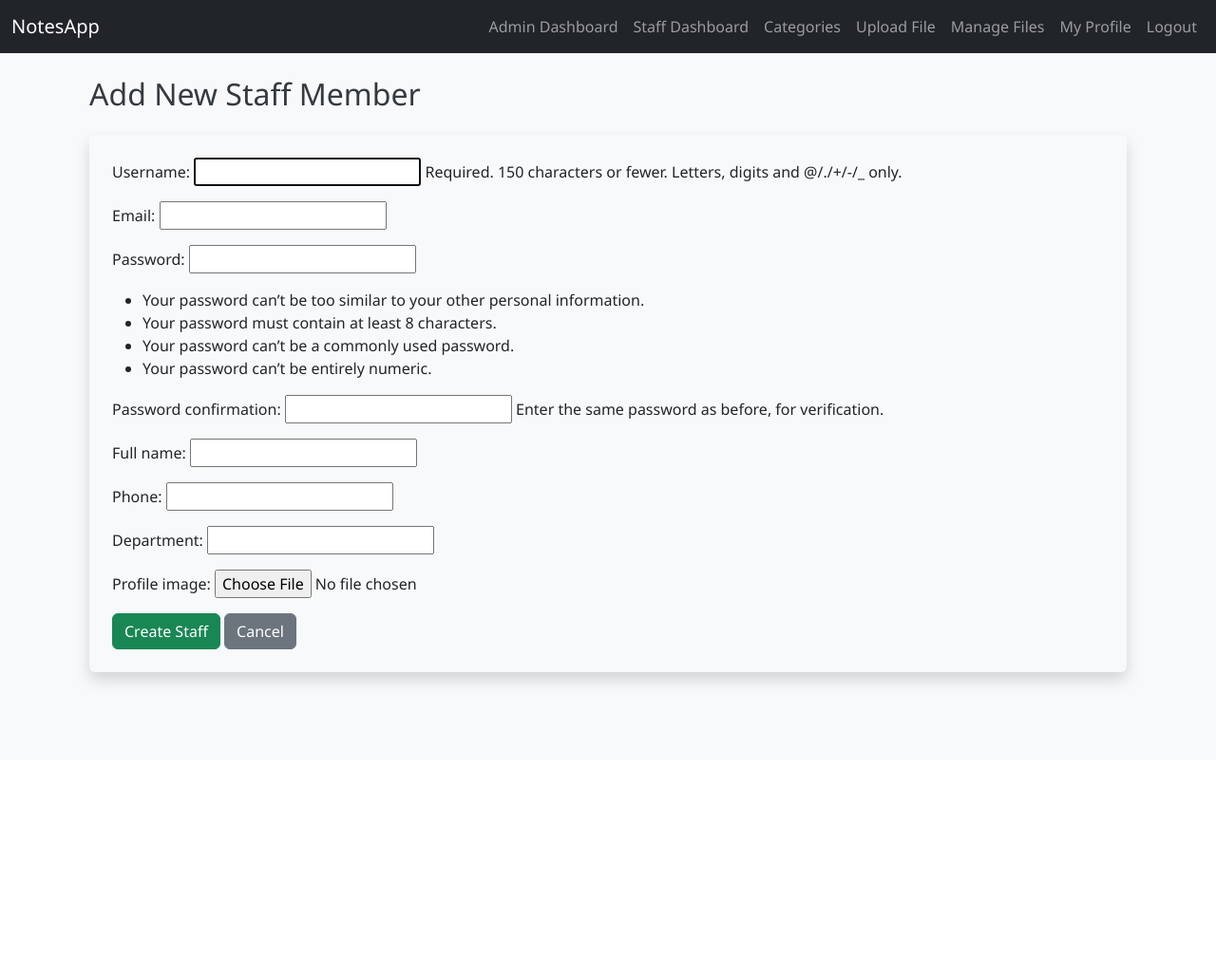
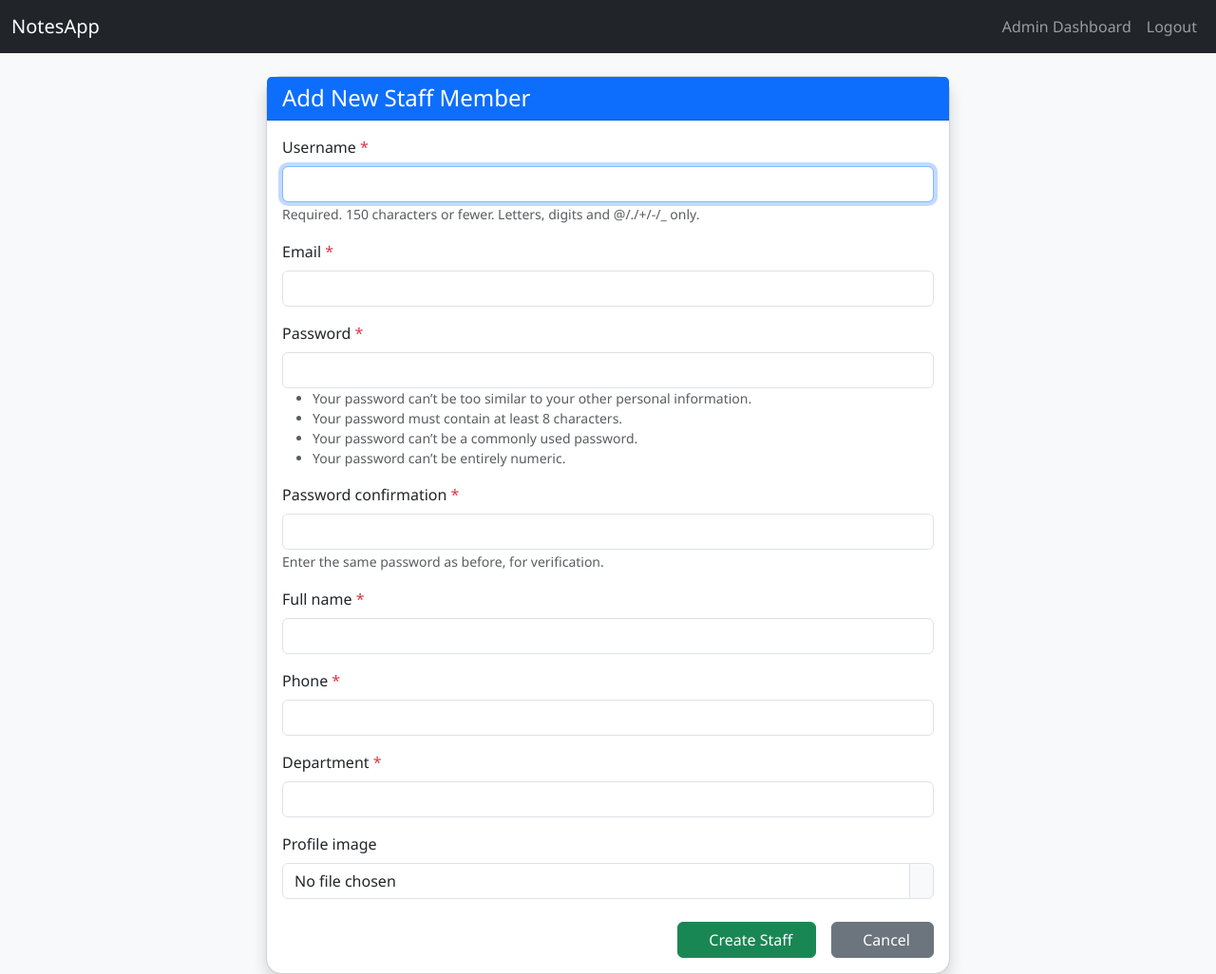
Before and after one commit to hafizcode/nsm, a Django app: page /staff/admin/staff/add/ in a window 1280 px wide. Shown: the whole page at 95% size. Before the commit the page ends 724 px from the top, so only its background shows below. Run offline with Django 5.2, Linux system fonts and the light colour scheme; the visitor is signed in with stand-in values (Sample User, id 1); some libraries are stand-ins or nearby versions.

Commit message:
refactored codebase

```diff
--- a/nsms/settings.py
+++ b/nsms/settings.py
@@ -39,6 +39,7 @@ INSTALLED_APPS = [
     'django.contrib.staticfiles',
     'core',
     'pages',
+    'widget_tweaks',  # optional, for form tweaks
     # 'crispy_forms',  # optional, for pretty forms
 ]
 
--- a/templates/admin/add_staff.html
+++ b/templates/admin/add_staff.html
@@ -1,15 +1,82 @@
 {% extends "base.html" %}
+{% load widget_tweaks %}
 {% block title %}Add New Staff{% endblock %}
 
 {% block content %}
 <div class="container mt-4">
-    <h2 class="mb-4">Add New Staff Member</h2>
+    <div class="row justify-content-center">
+        <div class="col-lg-8">
+            <div class="card shadow">
+                <div class="card-header bg-primary text-white">
+                    <h2 class="h4 mb-0">Add New Staff Member</h2>
+                </div>
+                <div class="card-body">
+                    <form method="post" enctype="multipart/form-data">
+                        {% csrf_token %}
 
-    <form method="post" enctype="multipart/form-data" class="shadow p-4 bg-light rounded">
-        {% csrf_token %}
-        {{ form.as_p }}
-        <button type="submit" class="btn btn-success">Create Staff</button>
-        <a href="{% url 'admin_dashboard' %}" class="btn btn-secondary">Cancel</a>
-    </form>
+                        {% for field in form %}
+                        <div class="mb-3">
+                            <label for="{{ field.id_for_label }}" class="form-label">
+                                {{ field.label }}
+                                {% if field.field.required %}<span class="text-danger">*</span>{% endif %}
+                            </label>
+
+                            {% if field.field.widget.input_type == 'file' %}
+                            {# Custom file input styling #}
+                            <div class="input-group">
+                                <input type="file"
+                                       class="form-control"
+                                       id="{{ field.id_for_label }}"
+                                       name="{{ field.name }}"
+                                       {% if field.value %}value="{{ field.value }}"{% endif %}>
+                                <label class="input-group-text" for="{{ field.id_for_label }}">
+                                    <i class="fas fa-cloud-upload-alt"></i>
+                                </label>
+                            </div>
+                            {% elif field.field.widget.input_type == 'select' %}
+                                {% render_field field class="form-select" %}
+                            {% else %}
+                                {% render_field field class="form-control" %}
+                            {% endif %}
+
+                            {% if field.help_text %}
+                                <small class="form-text text-muted">{{ field.help_text }}</small>
+                            {% endif %}
+
+                            {% for error in field.errors %}
+                                <div class="invalid-feedback d-block">{{ error }}</div>
+                            {% endfor %}
+                        </div>
+                        {% endfor %}
+
+                        <div class="d-grid gap-2 d-md-flex justify-content-md-end mt-4">
+                            <button type="submit" class="btn btn-success px-4 me-md-2">
+                                <i class="fas fa-user-plus me-2"></i>Create Staff
+                            </button>
+                            <a href="{% url 'admin_dashboard' %}" class="btn btn-secondary px-4">
+                                <i class="fas fa-times me-2"></i>Cancel
+                            </a>
+                        </div>
+                    </form>
+                </div>
+            </div>
+        </div>
+    </div>
 </div>
+
+<style>
+    /* Custom styling for file input */
+    .input-group-text {
+        cursor: pointer;
+    }
+    .form-control[type="file"] {
+        padding: 0.375rem 0.75rem;
+    }
+    .form-control[type="file"]::file-selector-button {
+        display: none;
+    }
+    .form-control[type="file"]::-webkit-file-upload-button {
+        display: none;
+    }
+</style>
 {% endblock %}
--- a/templates/home.html
+++ b/templates/home.html
@@ -9,10 +9,10 @@
 {% block main %}
 <div class="home-container d-flex align-items-center justify-content-center text-center">
     <div class="text-white">
-        <h1 class="mb-4">Welcome to the Resource Management System</h1>
+        <h1 class="mb-4">Welcome to the Notes Management System</h1>
         <div class="btn-group-vertical gap-3">
             <a href="{% url 'public_resources' %}" class="btn btn-light btn-lg px-5">Go to Resource</a>
-            <a href="{% url 'login' %}" class="btn btn-outline-light btn-lg px-5">Staff Login</a>
+            <a href="{% url 'login' %}" class="btn btn-outline-light btn-lg px-5">Login</a>
         </div>
     </div>
 </div>
--- a/templates/navbar.html
+++ b/templates/navbar.html
@@ -3,32 +3,43 @@
       <a class="navbar-brand" href="/">NotesApp</a>
       <div class="collapse navbar-collapse">
           <ul class="navbar-nav ms-auto">
-
-
-          <!-- Check if user is admin only then show admin dashboard and logout not staff dashboard -->
-          {% if user.is_authenticated and user.is_superuser %}
-            <li class="nav-item"><a class="nav-link" href="{% url 'admin_dashboard' %}">Admin Dashboard</a></li>
-          {% endif %}
-          <!-- Check if user is staff only then show staff dashbaord and logout not admin dashboard -->
-          {% if user.is_authenticated and user.is_staff %}
-            <li class="nav-item"><a class="nav-link" href="{% url 'staff_dashboard' %}">Staff Dashboard</a></li>
-            <!-- list categories -->
-            <li class="nav-item"><a class="nav-link" href="{% url 'category_list' %}">Categories</a></li>
-            <!-- show upload file link -->
-            <li class="nav-item"><a class="nav-link" href="{% url 'upload_file' %}">Upload File</a></li>
-            <!-- show manage file -->
-            <li class="nav-item"><a class="nav-link" href="{% url 'manage_files' %}">Manage Files</a></li>
-            <!-- show staff_profile -->
-            <li class="nav-item"><a class="nav-link" href="{% url 'staff_profile' %}">My Profile</a></li>
-          {% endif %}
-          <!-- Check if user is authenticated then show logout link -->
               {% if user.is_authenticated %}
-            <li class="nav-item"><a class="nav-link" href="{% url 'logout' %}">Logout</a></li>
-          {% else %}
-            <li class="nav-item"><a class="nav-link" href="{% url 'login' %}">Login</a></li>
+                  {# Admin-specific links #}
+                  {% if user.is_superuser %}
+                      <li class="nav-item">
+                          <a class="nav-link" href="{% url 'admin_dashboard' %}">Admin Dashboard</a>
+                      </li>
                   {% endif %}
 
+                  {# Staff-specific links (only show if staff but not admin) #}
+                  {% if user.is_staff and not user.is_superuser %}
+                      <li class="nav-item">
+                          <a class="nav-link" href="{% url 'staff_dashboard' %}">Staff Dashboard</a>
+                      </li>
+                      <li class="nav-item">
+                          <a class="nav-link" href="{% url 'category_list' %}">Categories</a>
+                      </li>
+                      <li class="nav-item">
+                          <a class="nav-link" href="{% url 'upload_file' %}">Upload File</a>
+                      </li>
+                      <li class="nav-item">
+                          <a class="nav-link" href="{% url 'manage_files' %}">Manage Files</a>
+                      </li>
+                      <li class="nav-item">
+                          <a class="nav-link" href="{% url 'staff_profile' %}">My Profile</a>
+                      </li>
+                  {% endif %}
 
+                  {# Logout link for all authenticated users #}
+                  <li class="nav-item">
+                      <a class="nav-link" href="{% url 'logout' %}">Logout</a>
+                  </li>
+              {% else %}
+                  {# Login link for anonymous users #}
+                  <li class="nav-item">
+                      <a class="nav-link" href="{% url 'login' %}">Login</a>
+                  </li>
+              {% endif %}
           </ul>
       </div>
   </div>
```
Also changed, not shown: templates/login.html (+13 -8 lines), templates/staff/add_category.html (+32 -4 lines), templates/staff/upload_file.html (+29 -13 lines). Lines whose indentation alone changed are shown as unchanged.
